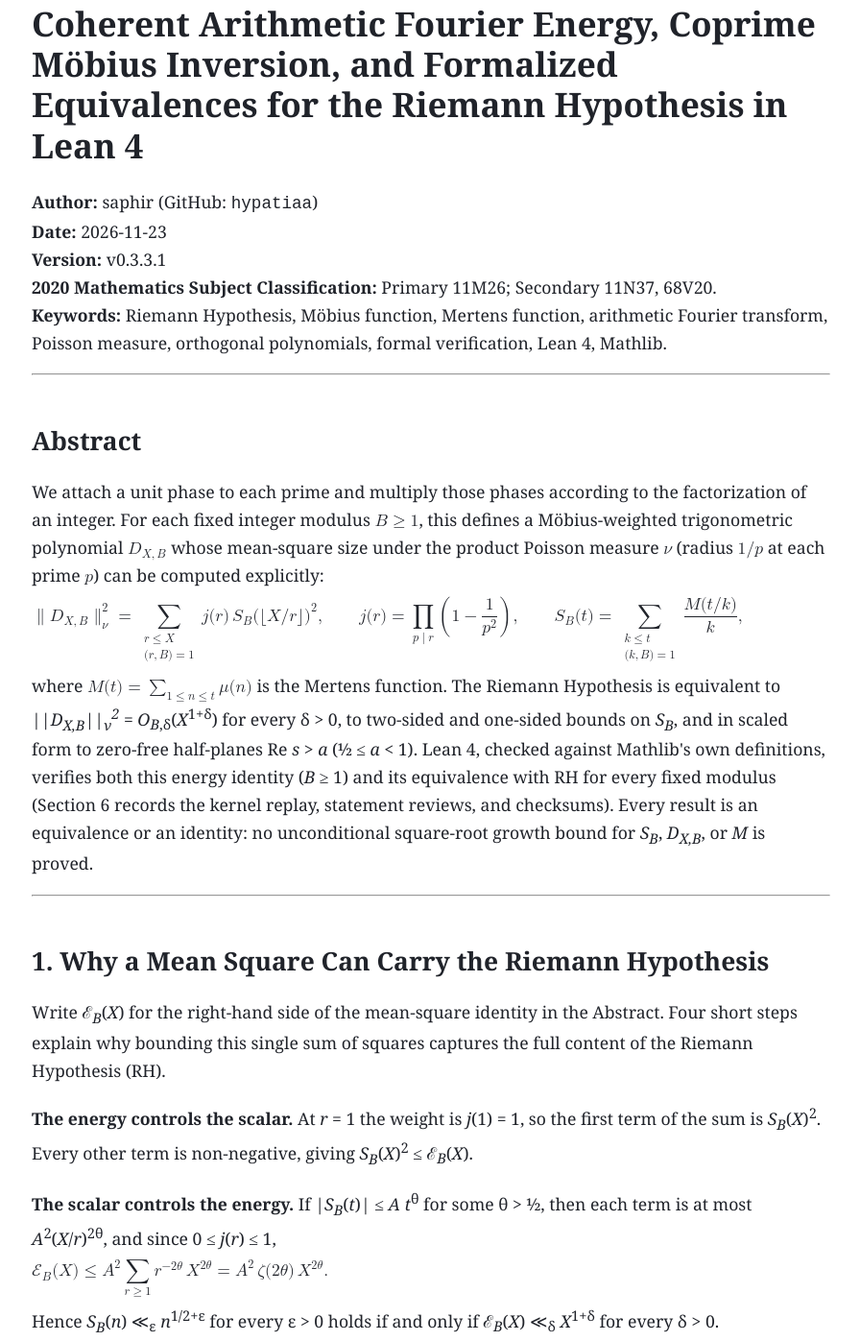
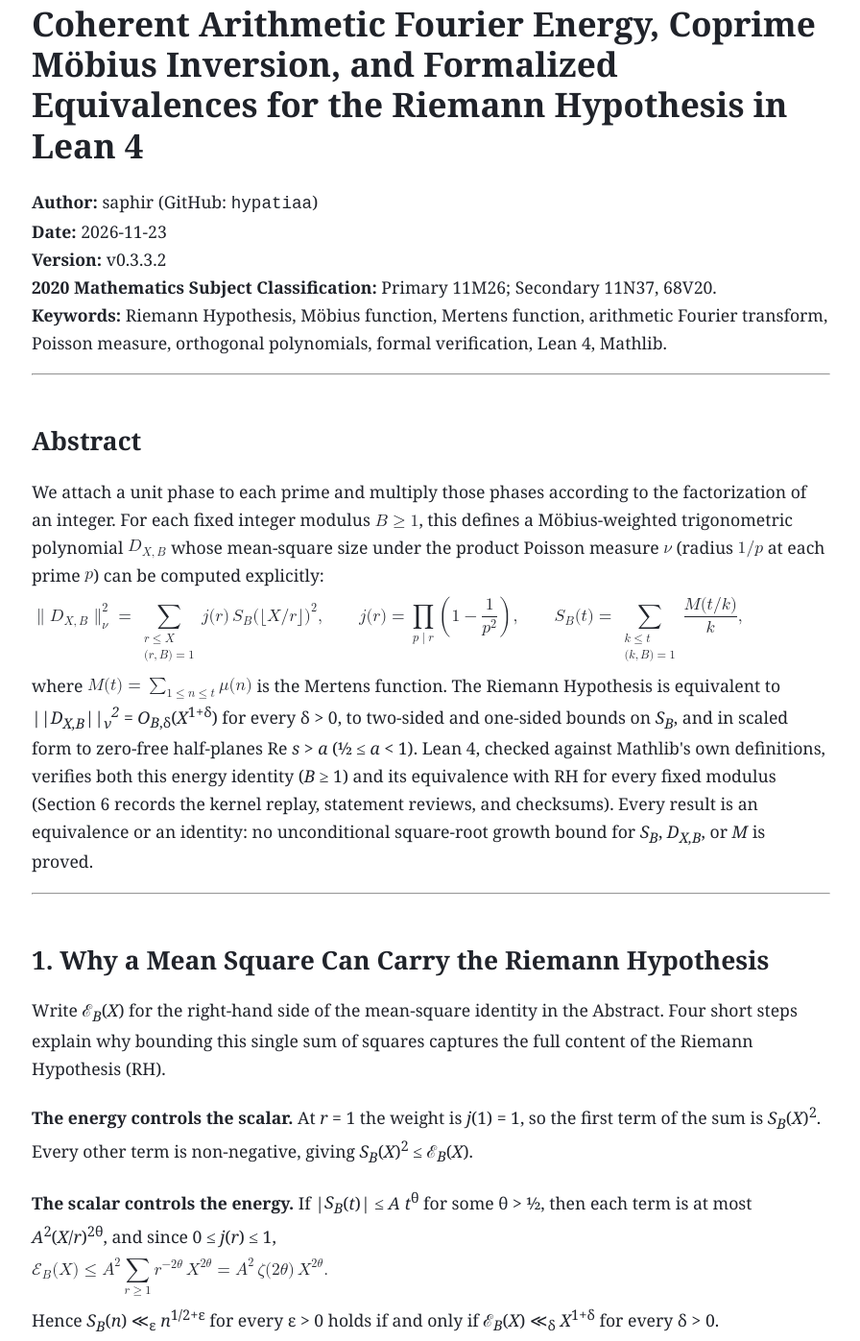
Before and after one commit to hypatiaa/arithmetic-fourier-rh, a plain HTML site: page paper/arithmetic_fourier_lean.html in a window 1280 px wide. Shown: the part 45-1442 px from the top of the page at 96% size, without its empty margins (191-1087 px from the left). Drawn offline with Linux system fonts and the light colour scheme.

Commit message:
Full edition v0.3.3.2 (HTML fits phone screens) and simplified edition v0.1.4
The full edition's HTML rendered 597 px wide on a 375 px phone screen; three CSS rules
make wide formulas scroll in their own box, and the page is now exactly 375 px wide.
Text and mathematics unchanged. Version label v0.3.3.2 in md, tex and html; PDF rebuilt
(15 pages, 0 overfull boxes). The simplified edition v0.1.4 now refers to v0.3.3.2
(4 pages, 0 overfull). README rows, PDF record and hash list updated.

Co-Authored-By: Claude Opus 5.5 <noreply@anthropic.com>

```diff
--- a/paper/arithmetic_fourier_lean.html
+++ b/paper/arithmetic_fourier_lean.html
@@ -1,7 +1,12 @@
-<!doctype html><html lang="en"><head><meta charset="utf-8"><meta name="viewport" content="width=device-width, initial-scale=1"><title>Coherent Arithmetic Fourier Energy</title><style>body{max-width:52rem;margin:3rem auto;padding:0 1.2rem;color:#20232a;font:1.1rem/1.65 Georgia,serif}h1,h2,h3{line-height:1.2}h2{margin-top:2em}code{overflow-wrap:anywhere}math[display=block]{display:block;overflow-x:auto;padding:.4em 0}blockquote{margin:1em 0;padding-left:1em;border-left:3px solid #999}</style></head><body><main><h1 id="coherent-arithmetic-fourier-energy-coprime-möbius-inversion-and-formalized-equivalences-for-the-riemann-hypothesis-in-lean-4">Coherent Arithmetic Fourier Energy, Coprime Möbius Inversion, and Formalized Equivalences for the Riemann Hypothesis in Lean 4</h1>
+<!doctype html><html lang="en"><head><meta charset="utf-8"><meta name="viewport" content="width=device-width, initial-scale=1"><title>Coherent Arithmetic Fourier Energy</title><style>body{max-width:52rem;margin:3rem auto;padding:0 1.2rem;color:#20232a;font:1.1rem/1.65 Georgia,serif}h1,h2,h3{line-height:1.2}h2{margin-top:2em}code{overflow-wrap:anywhere}math[display=block]{display:block;overflow-x:auto;padding:.4em 0}blockquote{margin:1em 0;padding-left:1em;border-left:3px solid #999}
+/* v0.3.3.2: keep the page within the screen on phones; wide formulas scroll in their own box. */
+math[display="block"] { display: block; max-width: 100%; overflow-x: auto; overflow-y: hidden; }
+math:not([display="block"]) { display: inline-block; max-width: 100%; overflow-x: auto; overflow-y: hidden; vertical-align: middle; }
+h1 { overflow-wrap: anywhere; }
+</style></head><body><main><h1 id="coherent-arithmetic-fourier-energy-coprime-möbius-inversion-and-formalized-equivalences-for-the-riemann-hypothesis-in-lean-4">Coherent Arithmetic Fourier Energy, Coprime Möbius Inversion, and Formalized Equivalences for the Riemann Hypothesis in Lean 4</h1>
 <p><strong>Author:</strong> saphir (GitHub: <code>hypatiaa</code>)<br />
 <strong>Date:</strong> 2026-11-23<br />
-<strong>Version:</strong> v0.3.3.1<br />
+<strong>Version:</strong> v0.3.3.2<br />
 <strong>2020 Mathematics Subject Classification:</strong> Primary 11M26; Secondary 11N37, 68V20.<br />
 <strong>Keywords:</strong> Riemann Hypothesis, Möbius function, Mertens function, arithmetic Fourier transform, Poisson measure, orthogonal polynomials, formal verification, Lean 4, Mathlib.</p>
 <hr />
```
Also changed, not shown: SHA256SUMS.txt, 8 other files.
